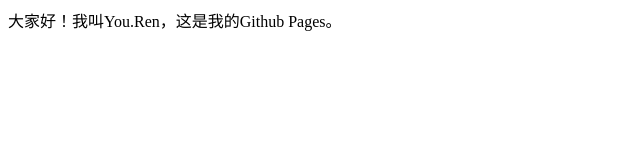
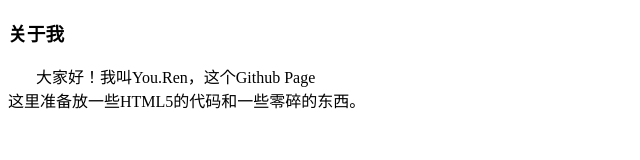
Before and after one commit to manykong/misce, a plain HTML site: page index.html in a window 1280 px wide. Shown: the whole page, without its empty margins (0-640 px from the left). Drawn offline with Linux system fonts and the light colour scheme.

Commit message:
关于我

```diff
--- a/index.html
+++ b/index.html
@@ -2,9 +2,12 @@
 <html>
 <head>
     <meta http-equiv="content-type" content="text/html;charset=utf-8"/>
-    <title>Main Page</title>
+    <title>Index Page</title>
 </head>
 <body>
-    大家好！我叫You.Ren，这是我的Github Pages。
+    <h3>关于我</h3>
+    <p>&nbsp;&nbsp;&nbsp;&nbsp;&nbsp;&nbsp;&nbsp;大家好！我叫You.Ren，这个Github Page<br>
+	这里准备放一些HTML5的代码和一些零碎的东西。
+	</p>
 </body>
 </html>
```
